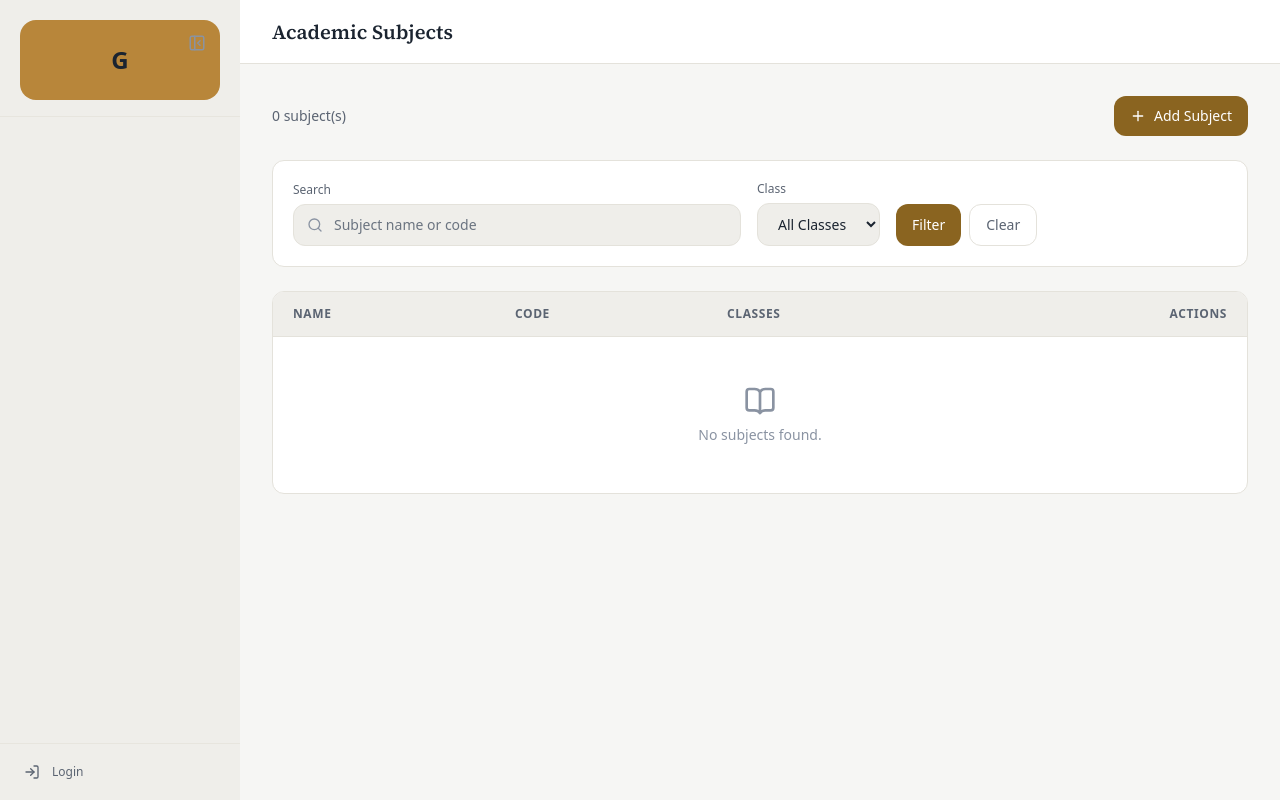
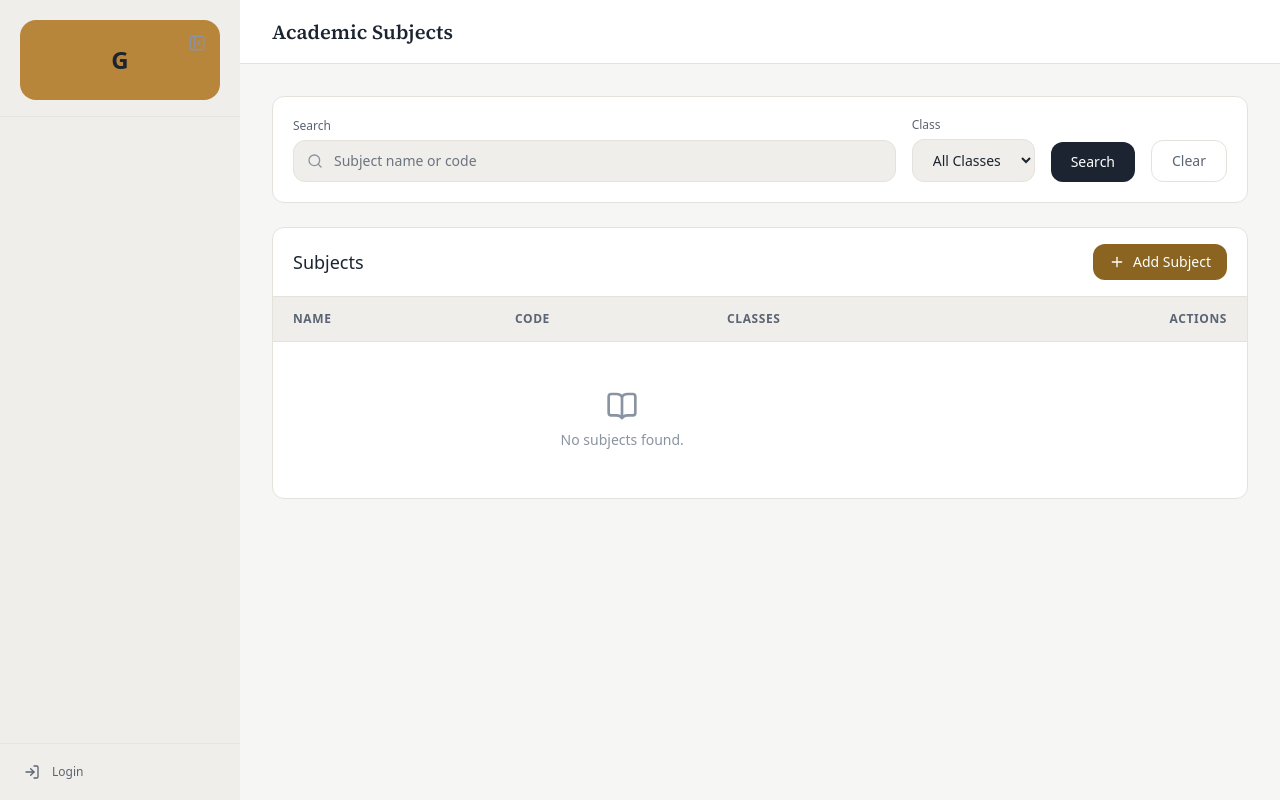
Before and after one commit to yohananX/bust-base, a Django app: template school_admin/templates/school_admin/subject_list.html in a window 1280 px wide. Run offline with Django 5.2, Linux system fonts and the light colour scheme; the template is opened without the code that fills it, so the values that code supplies are empty.

Commit message:
fix: resolve subject list and search API issues
- Fix SubjectSearchAPIView filtering through class_subjects reverse relation
- Add 'Add Subject' button and edit/delete row links to subject_list.html
- Restore onboarding_tasks checklist design on dashboard
- Re-add SubjectListViewTests and update dashboard test assertions

```diff
--- a/school_admin/templates/school_admin/subject_list.html
+++ b/school_admin/templates/school_admin/subject_list.html
@@ -5,22 +5,13 @@
 {% block page_header %}Academic Subjects{% endblock %}
 
 {% block content %}
-<div class="max-w-5xl mx-auto space-y-6">
-  <!-- Toolbar -->
-  <div class="flex flex-col sm:flex-row sm:items-center justify-between gap-4">
-    <div>
-      <p class="text-sm text-ink-muted">{{ subjects|length }} subject(s)</p>
-    </div>
-    {% url 'school_admin:subject_create' as add_url %}
-    {% include "components/button_primary.html" with text="Add Subject" icon="plus" href=add_url %}
-  </div>
-
+<div class="max-w-5xl mx-auto">
   <!-- Filters -->
-  <div class="bg-white rounded-xl p-5 shadow-sm border border-line">
+  <div class="bg-white rounded-xl p-5 mb-6 shadow-sm border border-line">
     <form method="GET" class="mobile-form-stack">
-      <div class="flex-1 min-w-[200px] max-w-md">
+      <div class="flex-1 min-w-0">
         <label class="block text-xs font-medium text-ink-muted mb-1.5">Search</label>
-        {% include 'components/search_autocomplete.html' with cache_key='subjects' api_path='/school-admin/api/subjects/' placeholder='Subject name or code' %}
+        {% include 'components/search_autocomplete.html' with cache_key='subjects' api_path='/school-admin/api/subjects/' item_url='/school-admin/subjects/{id}/edit/' placeholder='Subject name or code' %}
       </div>
       <div>
         <label class="block text-xs font-medium text-ink-muted mb-1.5">Class</label>
@@ -32,21 +23,25 @@
           {% endfor %}
         </select>
       </div>
-      <div class="mobile-form-actions flex gap-2">
-        <button type="submit"
-                class="px-4 py-2.5 bg-primary hover:bg-primary-hover text-white rounded-xl text-sm font-medium transition-colors shadow-sm">
-          Filter
-        </button>
-        <a href="{% url 'school_admin:subject_list' %}"
-           class="px-4 py-2.5 bg-white border border-line rounded-xl text-sm font-medium text-ink-muted hover:bg-surface-muted transition-colors">
-          Clear
-        </a>
-      </div>
+      <button type="submit"
+              class="px-5 py-2.5 bg-gray-900 text-white rounded-xl text-sm font-medium hover:bg-gray-800 transition-colors">
+        Search
+      </button>
+      <a href="{% url 'school_admin:subject_list' %}"
+         class="px-5 py-2.5 border border-line rounded-xl text-sm font-medium text-ink-muted hover:bg-surface-muted transition-colors">Clear</a>
     </form>
   </div>
 
   <!-- Subject Table -->
   <div class="bg-white rounded-xl shadow-sm border border-line overflow-hidden">
+    <div class="px-5 py-4 border-b border-line flex justify-between items-center">
+      <h2 class="text-lg font-medium text-ink">Subjects</h2>
+      <a href="{% url 'school_admin:subject_create' %}"
+         class="px-4 py-2 bg-primary text-white rounded-xl text-sm font-medium hover:bg-primary/90 transition-colors flex items-center gap-2">
+        <i data-lucide="plus" class="w-4 h-4"></i>
+        <span>Add Subject</span>
+      </a>
+    </div>
     <div class="responsive-table-wrap">
     <table class="w-full text-sm">
       <thead>
@@ -80,16 +75,16 @@
               {% endif %}
             {% endwith %}
           </td>
-          <td class="px-5 py-3.5">
-            <div class="flex items-center justify-end gap-1">
+          <td class="px-5 py-3.5 text-right">
+            <div class="flex justify-end gap-2">
               <a href="{% url 'school_admin:subject_edit' subj.pk %}"
-                 title="Edit"
-                 class="p-2 rounded-lg text-ink-muted hover:text-primary hover:bg-primary-tint transition-colors">
-                <i data-lucide="pencil" class="w-4 h-4"></i>
+                 class="p-1.5 text-ink-muted hover:text-primary rounded-lg hover:bg-primary-tint transition-colors"
+                 title="Edit">
+                <i data-lucide="edit-3" class="w-4 h-4"></i>
               </a>
               <a href="{% url 'school_admin:subject_delete' subj.pk %}"
-                 title="Delete"
-                 class="p-2 rounded-lg text-ink-muted hover:text-red-600 hover:bg-red-50 transition-colors">
+                 class="p-1.5 text-ink-muted hover:text-red-600 rounded-lg hover:bg-red-50 transition-colors"
+                 title="Delete">
                 <i data-lucide="trash-2" class="w-4 h-4"></i>
               </a>
             </div>
@@ -97,7 +92,7 @@
         </tr>
         {% empty %}
         <tr class="border-t border-line">
-          <td colspan="4" class="px-5 py-12 text-center">
+          <td colspan="3" class="px-5 py-12 text-center">
             <div class="flex flex-col items-center gap-2 text-ink-faint">
               <i data-lucide="book-open" class="w-8 h-8"></i>
               <p class="text-sm">No subjects found.</p>
--- a/school_admin/tests.py
+++ b/school_admin/tests.py
@@ -1995,11 +1995,11 @@ class SetupChecksTest(TestCase):
         self.assertEqual(alert['icon'], 'tag')
 
     def test_dashboard_renders_setup_alerts_template(self):
-        """Dashboard page shows setup alert titles when checks fire."""
+        """Dashboard page shows onboarding checklist when checks fire."""
         resp = self.client.get(reverse('school_admin:dashboard'))
         self.assertEqual(resp.status_code, 200)
-        self.assertContains(resp, 'Set up sessions')
-        self.assertContains(resp, 'No active academic session')
+        self.assertContains(resp, 'Complete the school profile')
+        self.assertContains(resp, 'Create an academic session')
         self.assertContains(resp, 'href="/school-admin/settings/"')
         self.assertNotContains(resp, 'href="school_admin:school_settings"')
 
--- a/school_admin/views/search.py
+++ b/school_admin/views/search.py
@@ -164,7 +164,7 @@ class SubjectSearchAPIView(EntitySearchAPIView):
         qs = Subject.objects.filter(school=request.school).order_by('name')
         class_id = request.GET.get('class_id', '')
         if class_id:
-            qs = qs.filter(school_classes__id=class_id)
+            qs = qs.filter(class_subjects__school_class_id=class_id)
         return qs
 
     def serialize(self, subject):
```
Also changed, not shown: school_admin/templates/school_admin/dashboard.html (+14 -14 lines), school_admin/views/dashboard.py (+16 -0 lines).
